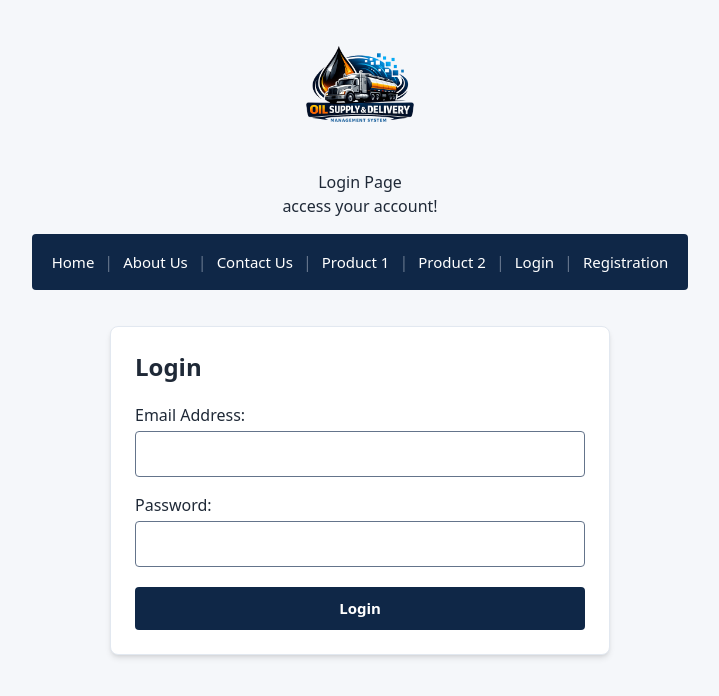
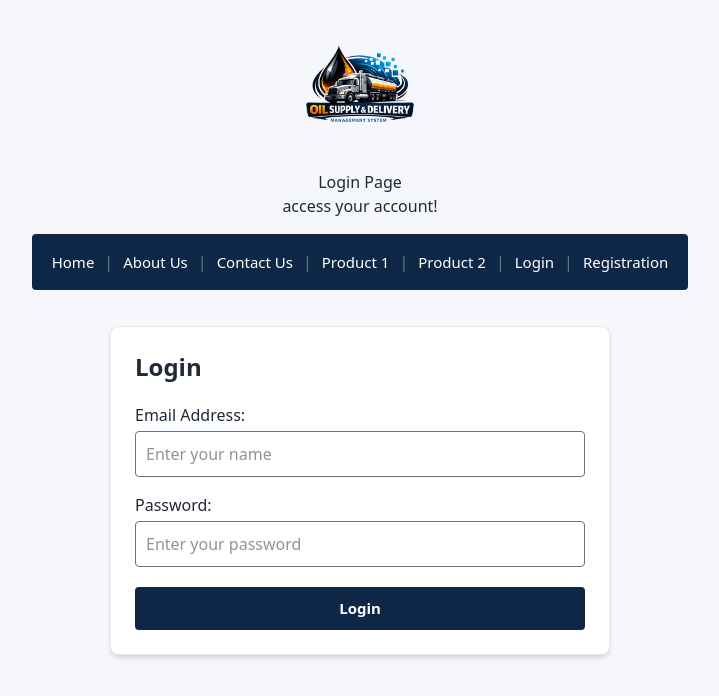
Before and after one commit to MirEashanZaman/Oil-Supply-Delivery-Management-System-Frontend, a Next.js app: page /login in a window 1280 px wide. Shown: the top 696 px of the page, without its empty margins (280-999 px from the left). Built offline with nearby package versions, Linux system fonts and the light colour scheme.

Commit message:
Remove comments and add input placeholders in login page

```diff
--- a/app/login/page.tsx
+++ b/app/login/page.tsx
@@ -46,7 +46,6 @@ export default function Login() {
         setIsSubmitting(true);
 
         try {
-            // Store token cookie and authenticate
             const signInEmail = result.data.email;
 
             await axios.post(
@@ -60,7 +59,6 @@ export default function Login() {
                 }
             );
 
-            // Fetch all customer profiles using the cookie set by signIn
             let userData: {
                 email: string;
                 userName: string;
@@ -141,6 +139,7 @@ export default function Login() {
                             id="email"
                             type="email"
                             value={email}
+                            placeholder="Enter your name"
                             onChange={(e) => setEmail(e.target.value)}
                             className="w-full p-2.5 border border-secondary-gray rounded bg-card-white text-dark-slate outline-none transition focus:border-primary focus:ring-3 focus:ring-primary/15"
                         />
@@ -157,6 +156,7 @@ export default function Login() {
                             id="password"
                             type="password"
                             value={password}
+                            placeholder="Enter your password"
                             onChange={(e) => setPassword(e.target.value)}
                             className="w-full p-2.5 border border-secondary-gray rounded bg-card-white text-dark-slate outline-none transition focus:border-primary focus:ring-3 focus:ring-primary/15"
                         />
```
